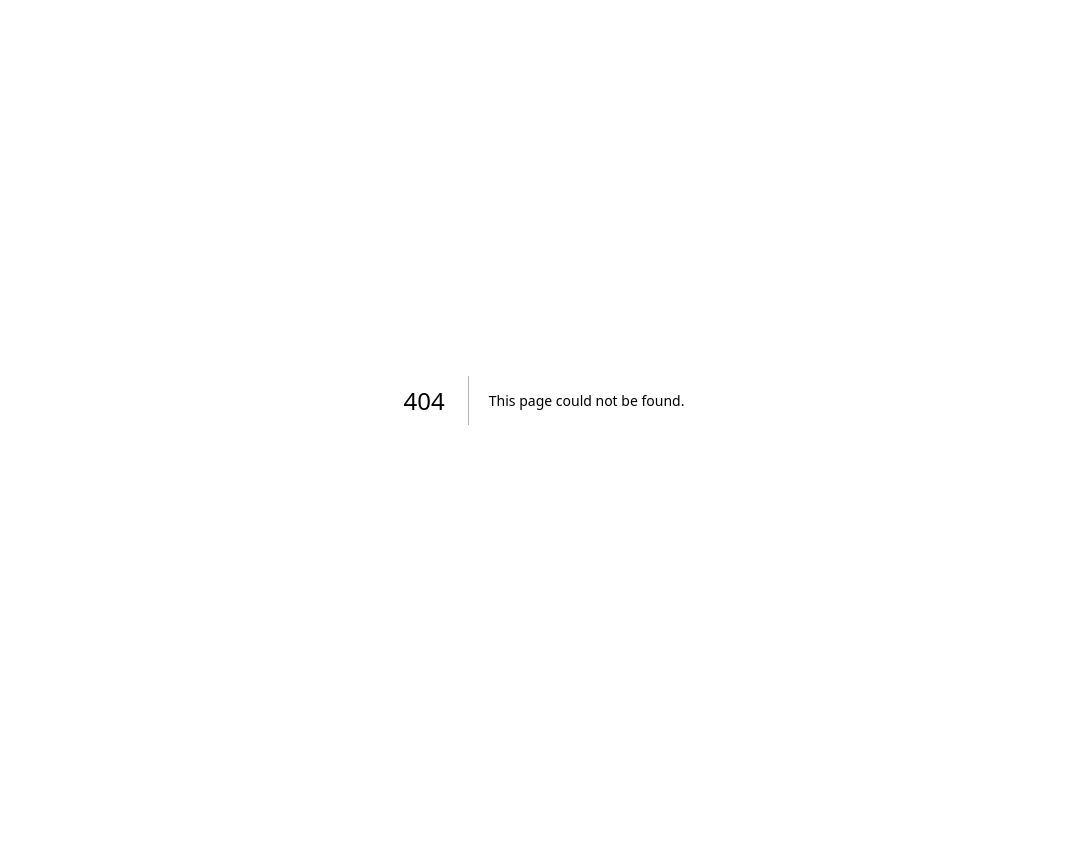
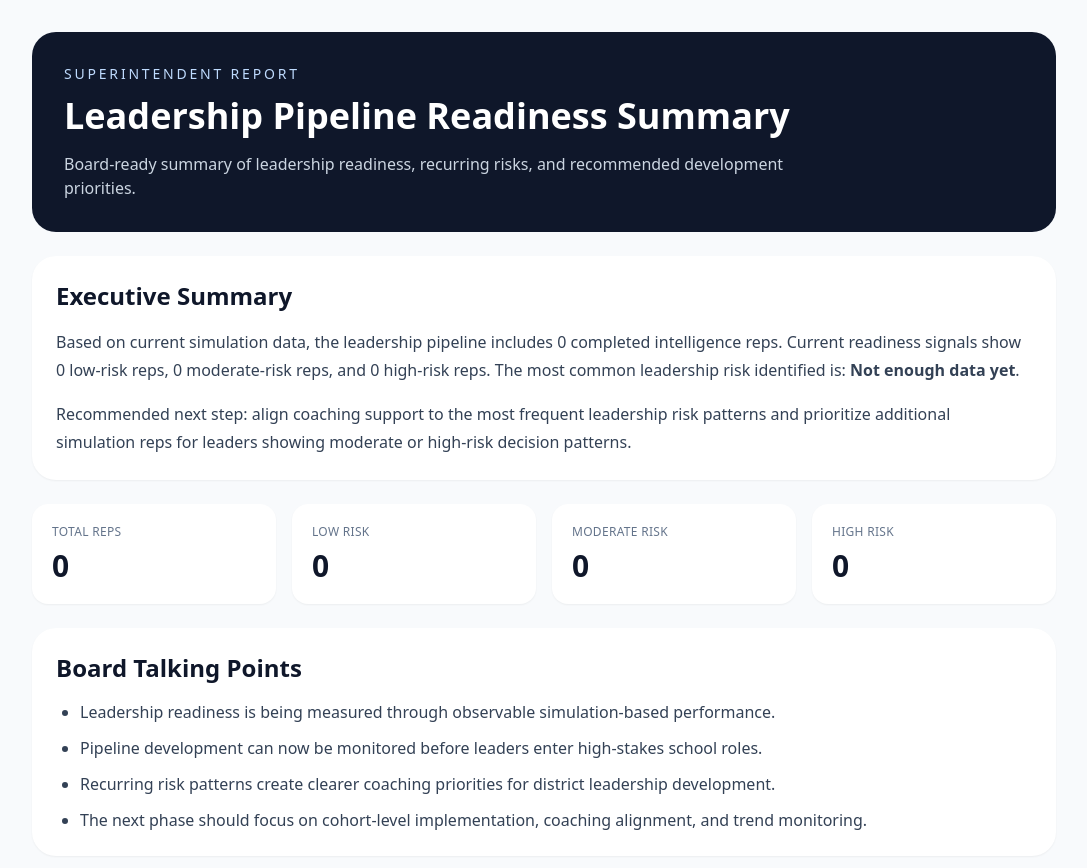
Before and after one commit to jmarc296-jpg/instructional-leadership-practice, a Next.js app: page /reports in a window 1280 px wide. Before the commit this address had no page. Shown: the top 868 px of the page, without its empty margins (96-1183 px from the left). Before the commit the page ends 800 px from the top, so only its background shows below. Built offline with nearby package versions, Linux system fonts and the light colour scheme.

Commit message:
Add superintendent reporting dashboard

```diff
--- /dev/null
+++ b/app/reports/page.tsx
@@ -0,0 +1,114 @@
+'use client'
+
+import { useMemo } from 'react'
+import { getLeadershipIntelligenceSnapshots } from '@/lib/local-store'
+
+export default function ReportsPage() {
+  const snapshots = getLeadershipIntelligenceSnapshots()
+
+  const report = useMemo(() => {
+    const total = snapshots.length
+
+    const highRisk = snapshots.filter(
+      s => (s.profile as any)?.riskLevel === 'high'
+    ).length
+
+    const moderateRisk = snapshots.filter(
+      s => (s.profile as any)?.riskLevel === 'moderate'
+    ).length
+
+    const lowRisk = snapshots.filter(
+      s => (s.profile as any)?.riskLevel === 'low'
+    ).length
+
+    const risks = snapshots.reduce<Record<string, number>>((acc, s) => {
+      const risk = (s.consequences as any)?.unresolvedRisk ?? 'Unknown'
+      acc[risk] = (acc[risk] ?? 0) + 1
+      return acc
+    }, {})
+
+    const topRisk = Object.entries(risks).sort((a, b) => b[1] - a[1])[0]
+
+    return {
+      total,
+      highRisk,
+      moderateRisk,
+      lowRisk,
+      topRisk: topRisk?.[0] ?? 'Not enough data yet'
+    }
+  }, [snapshots])
+
+  return (
+    <main className="min-h-screen bg-slate-50 px-6 py-8">
+      <div className="mx-auto max-w-5xl space-y-6">
+        <section className="rounded-3xl bg-slate-900 p-8 text-white">
+          <div className="text-sm uppercase tracking-[0.2em] text-blue-200">
+            Superintendent Report
+          </div>
+
+          <h1 className="mt-3 text-4xl font-semibold">
+            Leadership Pipeline Readiness Summary
+          </h1>
+
+          <p className="mt-4 max-w-3xl text-slate-300">
+            Board-ready summary of leadership readiness, recurring risks, and recommended development priorities.
+          </p>
+        </section>
+
+        <section className="rounded-3xl bg-white p-6 shadow-sm">
+          <h2 className="text-2xl font-semibold text-slate-900">
+            Executive Summary
+          </h2>
+
+          <p className="mt-4 leading-7 text-slate-700">
+            Based on current simulation data, the leadership pipeline includes {report.total} completed intelligence reps. Current readiness signals show {report.lowRisk} low-risk reps, {report.moderateRisk} moderate-risk reps, and {report.highRisk} high-risk reps. The most common leadership risk identified is: <strong>{report.topRisk}</strong>.
+          </p>
+
+          <p className="mt-4 leading-7 text-slate-700">
+            Recommended next step: align coaching support to the most frequent leadership risk patterns and prioritize additional simulation reps for leaders showing moderate or high-risk decision patterns.
+          </p>
+        </section>
+
+        <section className="grid gap-4 md:grid-cols-4">
+          <MetricCard label="Total Reps" value={report.total} />
+          <MetricCard label="Low Risk" value={report.lowRisk} />
+          <MetricCard label="Moderate Risk" value={report.moderateRisk} />
+          <MetricCard label="High Risk" value={report.highRisk} />
+        </section>
+
+        <section className="rounded-3xl bg-white p-6 shadow-sm">
+          <h2 className="text-2xl font-semibold text-slate-900">
+            Board Talking Points
+          </h2>
+
+          <ul className="mt-4 list-disc space-y-3 pl-6 text-slate-700">
+            <li>Leadership readiness is being measured through observable simulation-based performance.</li>
+            <li>Pipeline development can now be monitored before leaders enter high-stakes school roles.</li>
+            <li>Recurring risk patterns create clearer coaching priorities for district leadership development.</li>
+            <li>The next phase should focus on cohort-level implementation, coaching alignment, and trend monitoring.</li>
+          </ul>
+        </section>
+      </div>
+    </main>
+  )
+}
+
+function MetricCard({
+  label,
+  value
+}: {
+  label: string
+  value: number
+}) {
+  return (
+    <div className="rounded-2xl bg-white p-5 shadow-sm">
+      <div className="text-xs uppercase tracking-wide text-slate-500">
+        {label}
+      </div>
+
+      <div className="mt-2 text-3xl font-semibold text-slate-900">
+        {value}
+      </div>
+    </div>
+  )
+}
```
